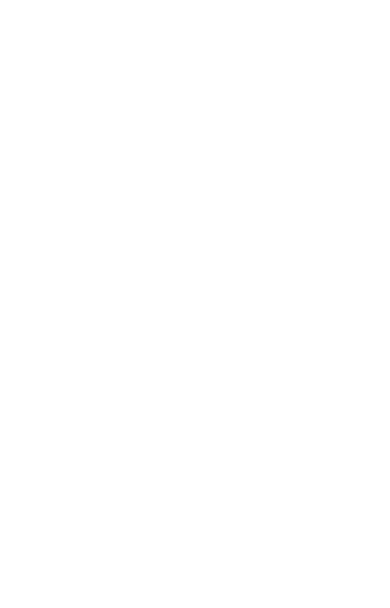
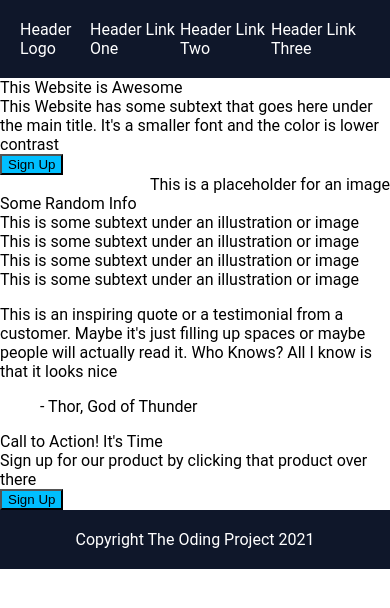
Before and after one commit to vishwam05/Landing_Page, a plain HTML site: page index.html in a window 390 px wide. Drawn offline with Linux system fonts and the light colour scheme.

Commit message:
Resolved merge conflicts Outline Done Responsive Holy Grail: Clarify self check points (#609)
Not all rows would grow taller on narrowing.

```diff
--- a/index.html
+++ b/index.html
@@ -3,25 +3,62 @@
 <head>
   <meta charset="UTF-8">
   <title>Landing-Page</title>
+  <link rel="stylesheet" href="style.css">
+
 </head>
-
-
-
 <body>
 
+<div class="header">
 
+  <div class="left-text">
+  <div class="Logo">Header Logo</div>
+    </div>
 
+  <div class="right-text">
+  <div class="link">Header Link One</div>
+  <div class="link">Header Link Two</div>
+  <div class="link">Header Link Three</div>
+    </div>
+</div>
 
+<div class="container">
 
+  <div class="layer-one">
+    <div class="left-text">
+      <div class="title>">This Website is Awesome</div>
+      <div class="text">This Website has some subtext that goes here under the
+        main title. It's a smaller font and the color is lower contrast</div>
+      <button>Sign Up</button>
+    </div>
+    <div class="right-text">
+      <div class="text">This is a placeholder for an image</div>
+    </div>
+  </div>
 
+  <div class="layer-two">
+    <div class="title">Some Random Info</div>
+    <div class="box">This is some subtext under an illustration or image</div>
+    <div class="box">This is some subtext under an illustration or image</div>
+    <div class="box">This is some subtext under an illustration or image</div>
+    <div class="box">This is some subtext under an illustration or image</div>
+  </div>
 
+  <div class="layer-three">
+    <p> This is an inspiring quote or a testimonial from a customer. Maybe it's
+      just filling up spaces or maybe people will actually read it. Who Knows?
+      All I know is that it looks nice</p>
+    <blockquote> - Thor, God of Thunder </blockquote>
+  </div>
 
+  <div class="layer-four">
+    <div class="heading">Call to Action! It's Time</div>
+    <div class="text"> Sign up for our product by clicking that product over there</div>
+    <button>Sign Up</button>
+  </div>
+</div>
 
-
-
-
-
-
-
+<div class="footer">
+  <div>Copyright The Oding Project 2021</div>
+</div>
 </body>
 </html>
--- /dev/null
+++ b/style.css
@@ -0,0 +1,49 @@
+/* CSS */
+
+body {
+    height: 100px;
+    margin: 0;
+    overflow: auto;
+    font-family: "Roboto", sans-serif;
+}
+
+.header {
+    background-color: #0f172a;
+    color: white;
+}
+
+
+
+button {
+    background-color: deepskyblue;
+}
+
+/* FLEXBOX */
+
+
+
+.header {
+    display: flex;
+    padding: 20px;
+
+}
+
+.left-text {
+    align-content: center;
+    justify-content: center;
+}
+
+.right-text {
+    display: flex;
+    justify-content: flex-end;
+    align-items: center;
+
+}
+
+.footer {
+    display: flex;
+    padding: 20px;
+    background-color: #0f172a;
+    color: white;
+    justify-content: center;
+}
```
